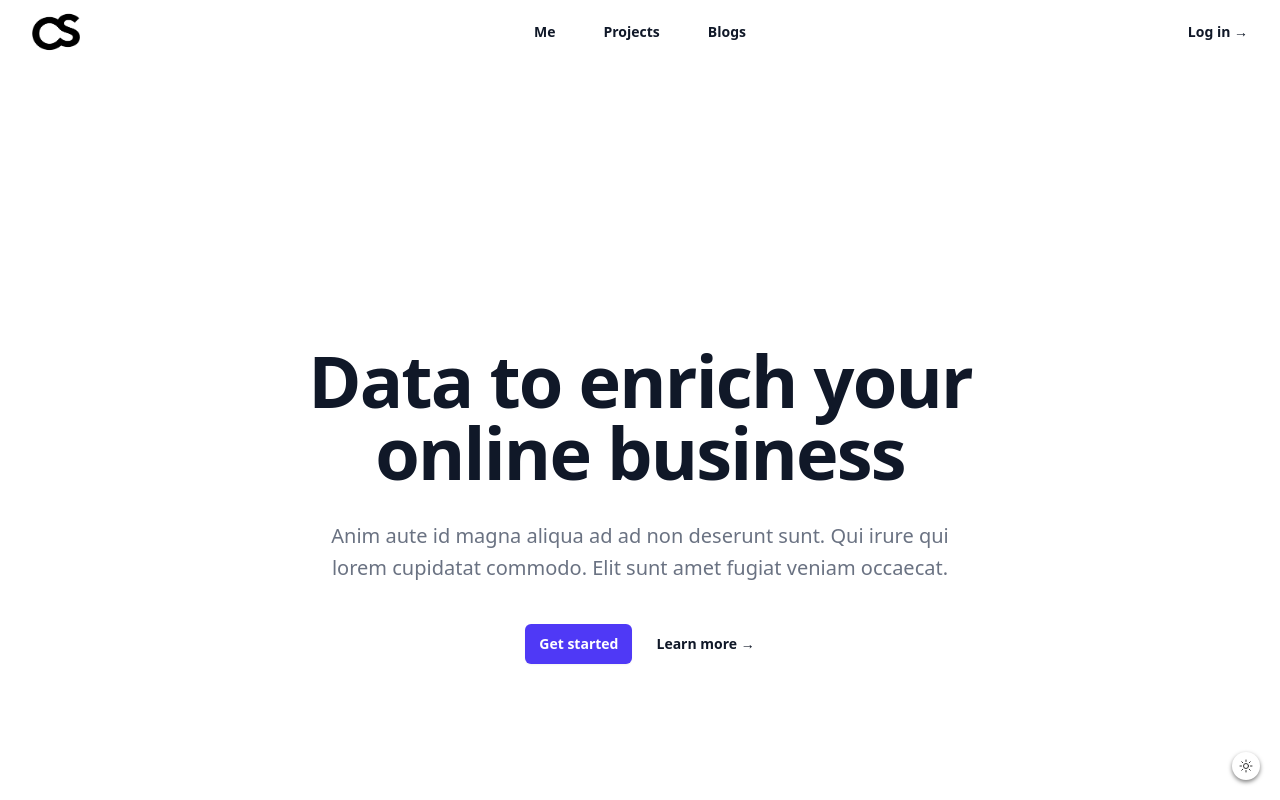
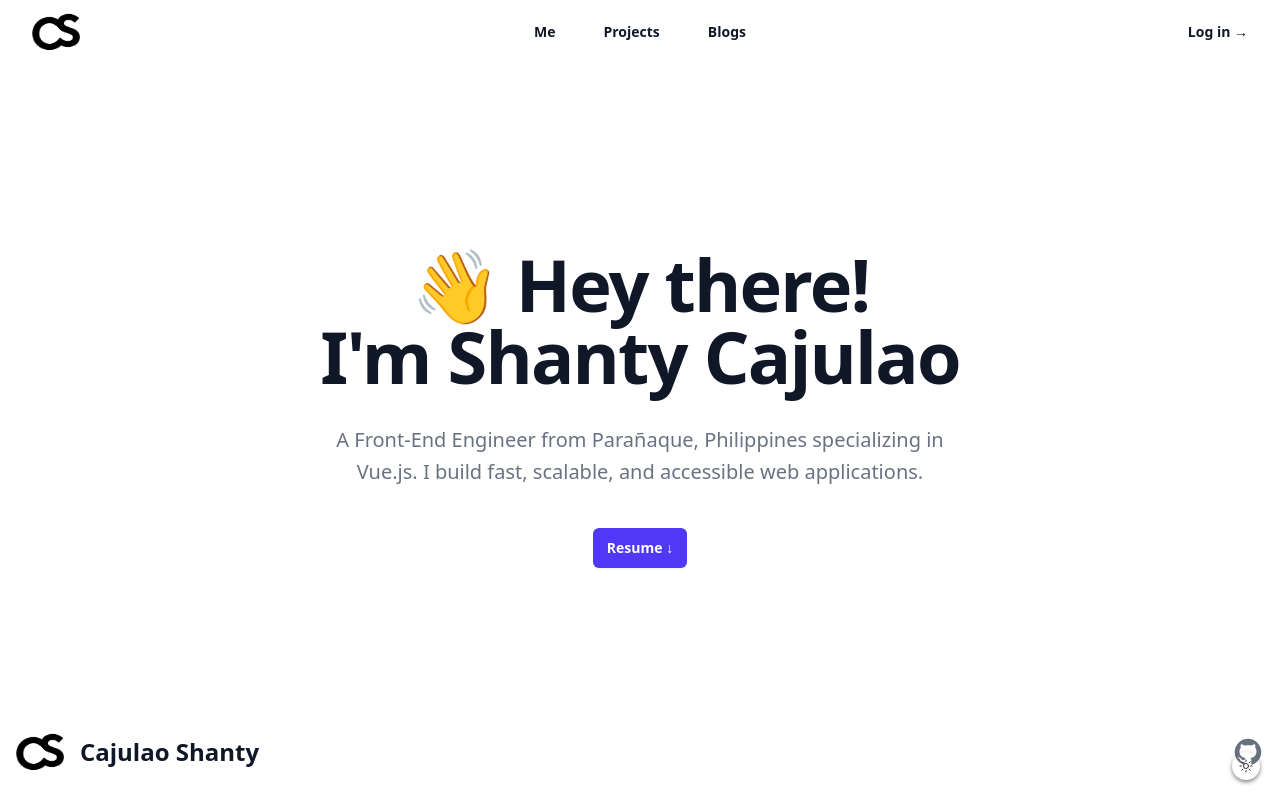
Before and after one commit to shanhaven/shanty, a Vue app: page / in a window 1280 px wide. Shown: the top 800 px of the page. Built offline with nearby package versions, Linux system fonts and the light colour scheme.

Commit message:
<update> home view hero section

```diff
--- a/src/views/HomeView.vue
+++ b/src/views/HomeView.vue
@@ -3,13 +3,16 @@
 </script>
 <template>
     <div class="relative isolate px-6 pt-14 lg:px-8">
-      <div class="mx-auto max-w-2xl py-32 sm:py-48 lg:py-56">
+      <div class="mx-auto max-w-2xl py-32">
         <div class="text-center">
-          <h1 class="text-5xl font-semibold tracking-tight text-balance text-gray-900 dark:text-gray-100 sm:text-7xl">Data to enrich your online business</h1>
-          <p class="mt-8 text-lg font-medium text-pretty text-gray-500 sm:text-xl/8">Anim aute id magna aliqua ad ad non deserunt sunt. Qui irure qui lorem cupidatat commodo. Elit sunt amet fugiat veniam occaecat.</p>
+          <h1 class="text-5xl font-semibold tracking-tight text-balance text-gray-900 dark:text-gray-100 sm:text-7xl">👋 Hey there!</h1>
+          <h1 class="text-5xl font-semibold tracking-tight text-balance text-gray-900 dark:text-gray-100 sm:text-7xl">I'm Shanty Cajulao</h1>
+          <p class="mt-8 text-lg font-medium text-pretty text-gray-500 sm:text-xl/8">A Front-End Engineer from Parañaque, Philippines specializing in Vue.js. I build fast, scalable, and accessible web applications.</p>
           <div class="mt-10 flex items-center justify-center gap-x-6">
-            <a href="#" class="rounded-md bg-indigo-600 px-3.5 py-2.5 text-sm font-semibold text-white shadow-xs hover:bg-indigo-500 focus-visible:outline-2 focus-visible:outline-offset-2 focus-visible:outline-indigo-600">Get started</a>
-            <a href="#" class="text-sm/6 font-semibold text-gray-900">Learn more <span aria-hidden="true">→</span></a>
+            <a href="#"
+               class="rounded-md bg-indigo-600 px-3.5 py-2.5 text-sm font-semibold text-white shadow-xs hover:bg-indigo-500 focus-visible:outline-2 focus-visible:outline-offset-2 focus-visible:outline-indigo-600">
+              Resume <span aria-hidden="true">↓</span>
+            </a>
           </div>
         </div>
       </div>
```
